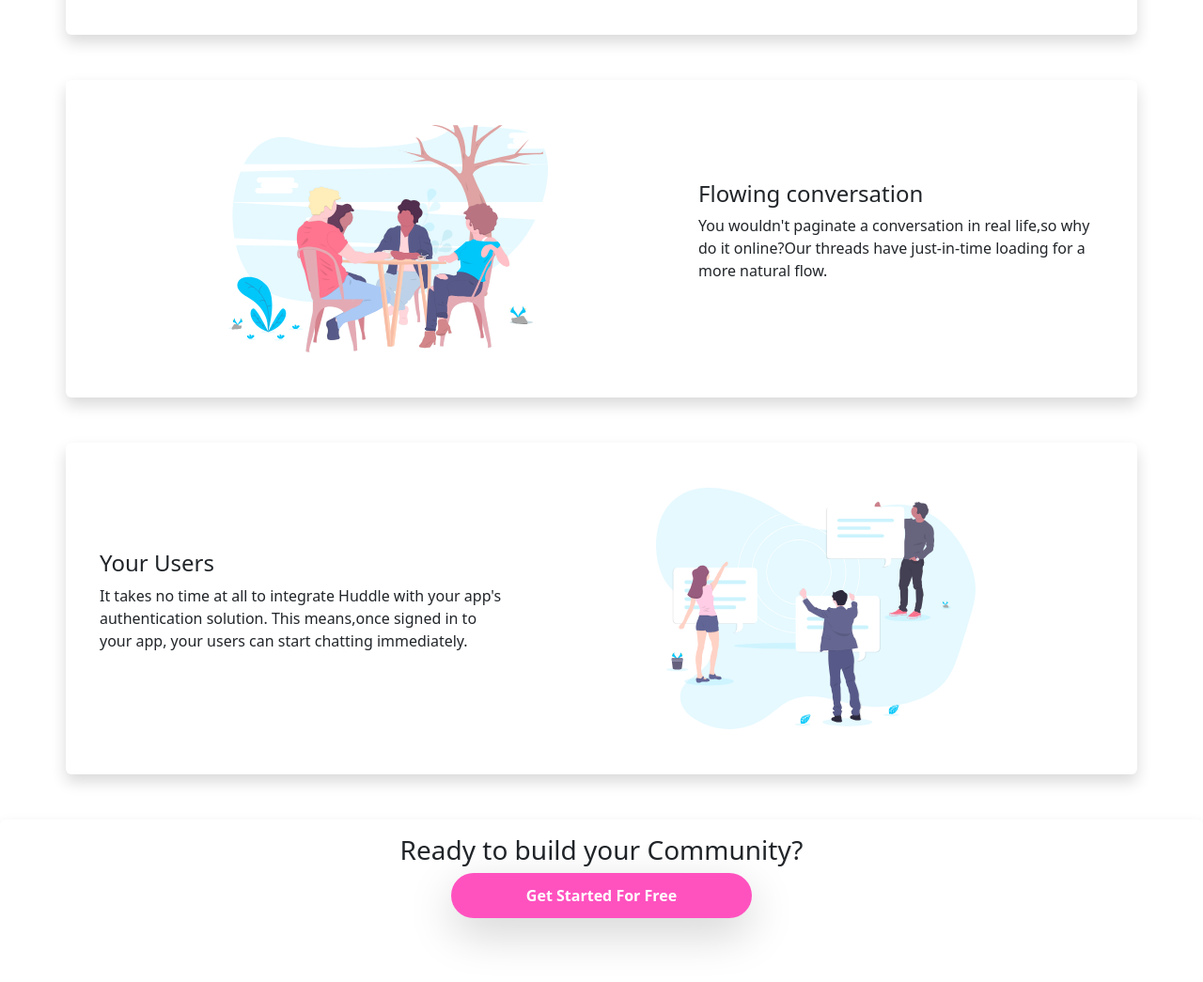
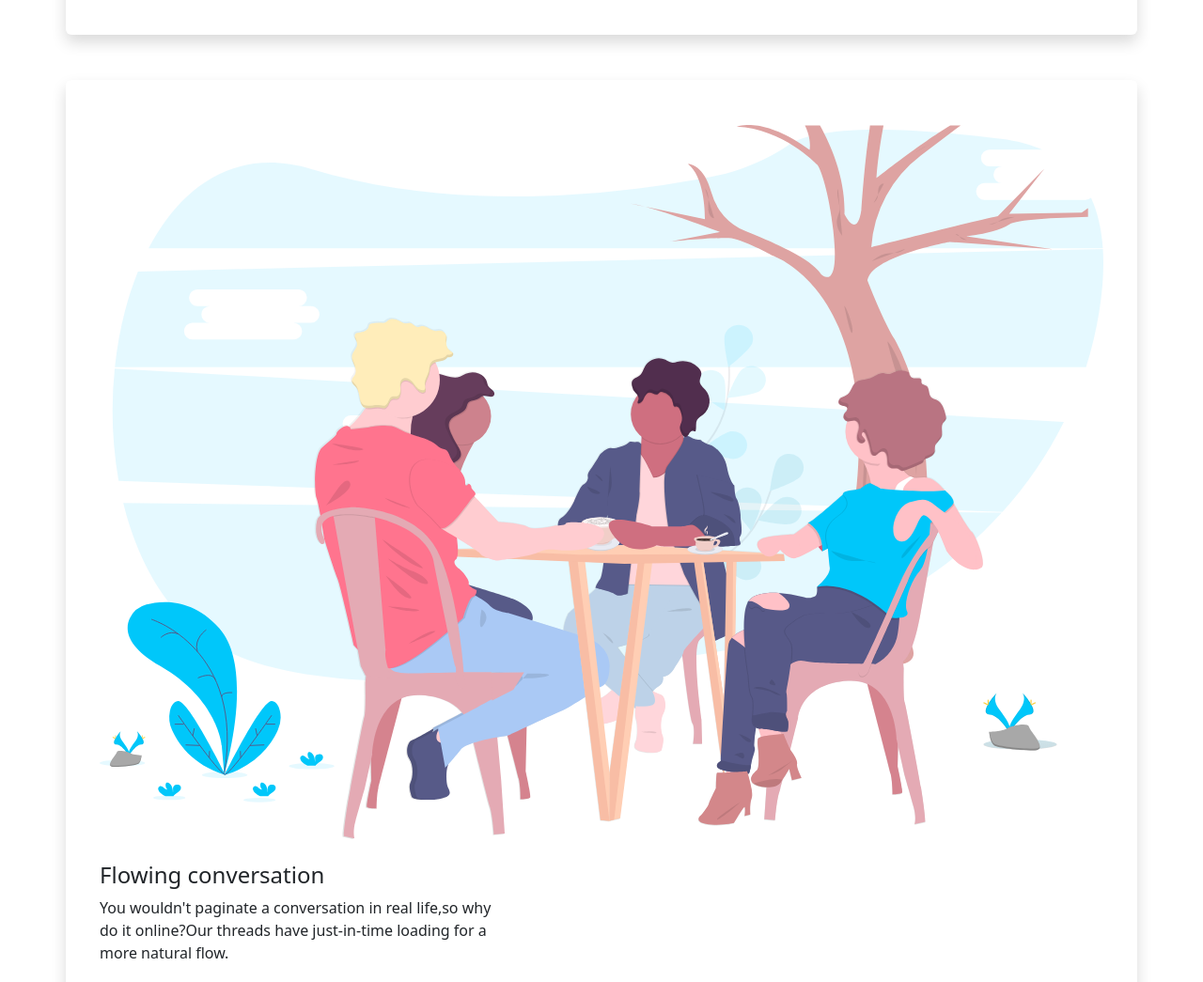
Before and after one commit to Halimat1580/Huddle-project, a plain HTML site: page index.html in a window 1280 px wide. Shown: the part 940-1985 px from the top of the page at 94% size. Drawn offline with nearby package versions, Linux system fonts and the light colour scheme.

Commit message:
first commit

```diff
--- a/index.html
+++ b/index.html
@@ -56,7 +56,7 @@
         <div class="container">
 
             <div class="hero-section row align-items-center my-5 shadow p-4 mb-5 bg-body rounded">
-                <div class="col-lg-4 my-4 mx-auto d-block ">
+                <div class="collg-4 my-4 mx-auto d-block ">
                     <img src="./images/illustration-flowing-conversation.svg" alt="flowing conversation" class="img-fluid">
                     </div>
 
```
